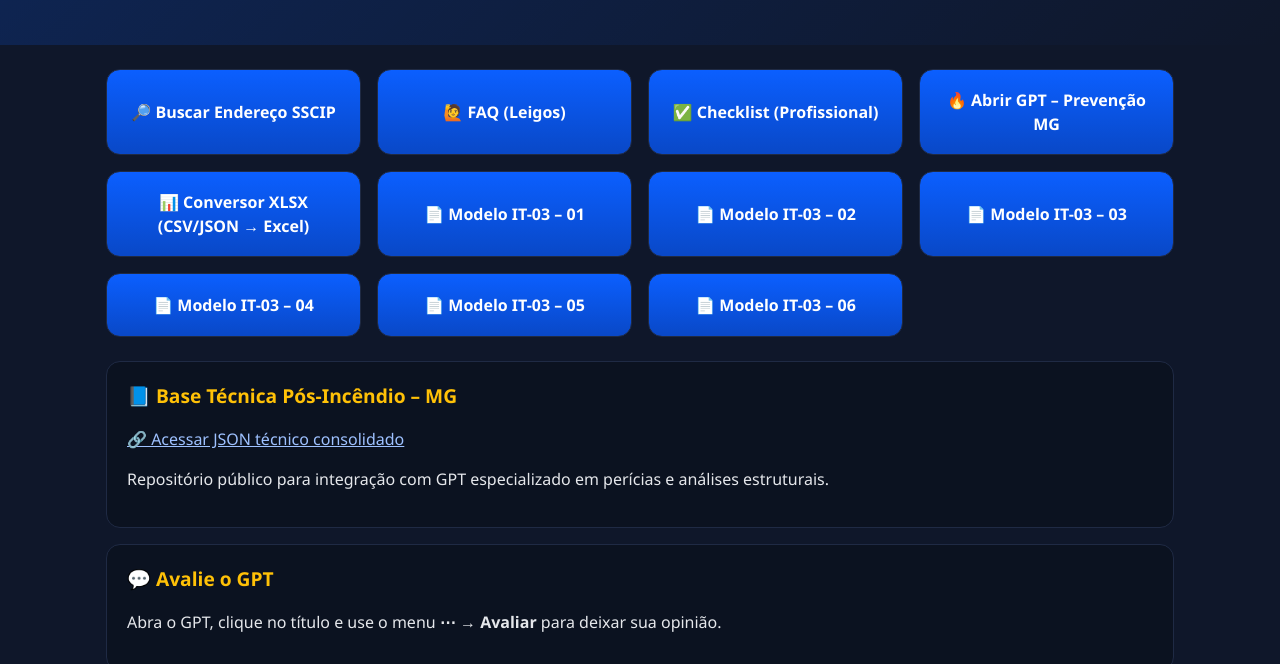
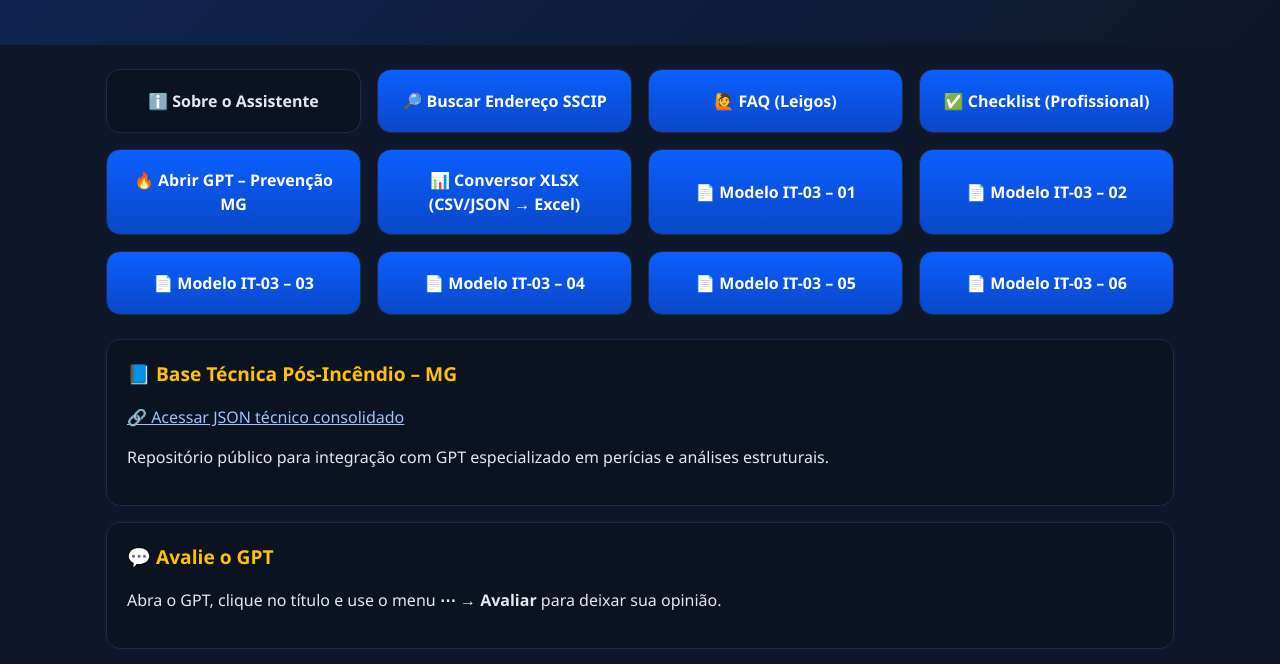
Before and after one commit to WellingtonValente/pericias-pos-incendio-mg, a plain HTML site: page docs/index.html in a window 1280 px wide. Shown: the part 131-795 px from the top of the page. Drawn offline with Linux system fonts and the light colour scheme.

Commit message:
Update index.html

```diff
--- a/docs/index.html
+++ b/docs/index.html
@@ -16,6 +16,7 @@
 
   <main class="container">
     <section class="grid">
+      <a class="card" href="sobre/" target="_self">ℹ️ Sobre o Assistente</a>
       <a class="card btn" href="enderecos/" target="_self">🔎 Buscar Endereço SSCIP</a>
       <a class="card btn" href="faq/" target="_self">🙋 FAQ (Leigos)</a>
       <a class="card btn" href="checklist/" target="_self">✅ Checklist (Profissional)</a>
```
